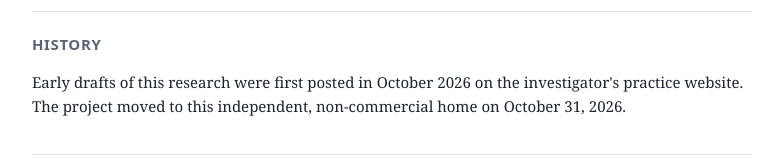
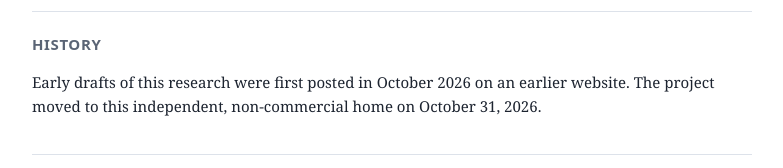
Before and after one commit to icfrtransitions/icfrtransitions.github.io, a plain HTML site: page index.html in a window 1280 px wide. Shown: the part 2279-2447 px from the top of the page, without its empty margins (248-1031 px from the left). Drawn offline with Linux system fonts and the light colour scheme.

Commit message:
History: refer to an earlier website instead of the practice website

```diff
--- a/index.html
+++ b/index.html
@@ -76,7 +76,7 @@
 <p>All data comes from public SEC filings on EDGAR. Candidate filings are found with fixed full-text searches, screened by written rules and confirmed by hand against Item 9A of each 10-K before they enter the dataset. Every record links to its source filing so anyone can check it.</p>
 
 <h2>History</h2>
-<p class="hist">Early drafts of this research were first posted in October 2026 on the investigator's practice website. The project moved to this independent, non-commercial home on October 31, 2026.</p>
+<p class="hist">Early drafts of this research were first posted in October 2026 on an earlier website. The project moved to this independent, non-commercial home on October 31, 2026.</p>
 
 <h2>Contact</h2>
 <p>Corrections, comments and offers to review are welcome at <a href="mailto:icfrtransitions@gmail.com">icfrtransitions@gmail.com</a>.</p>
```
